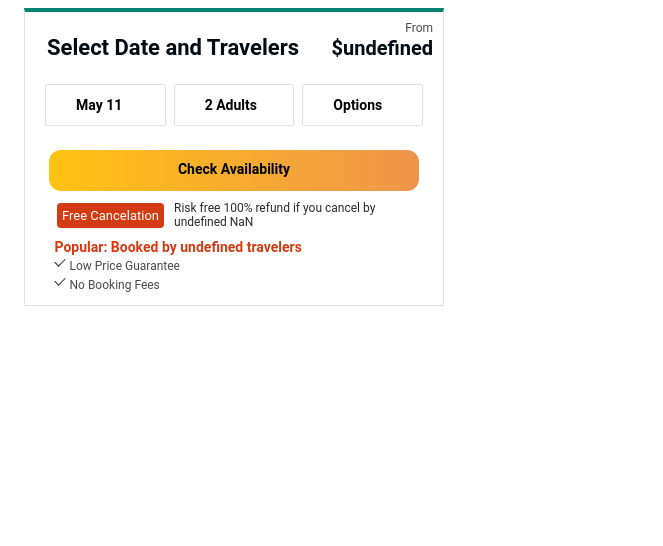
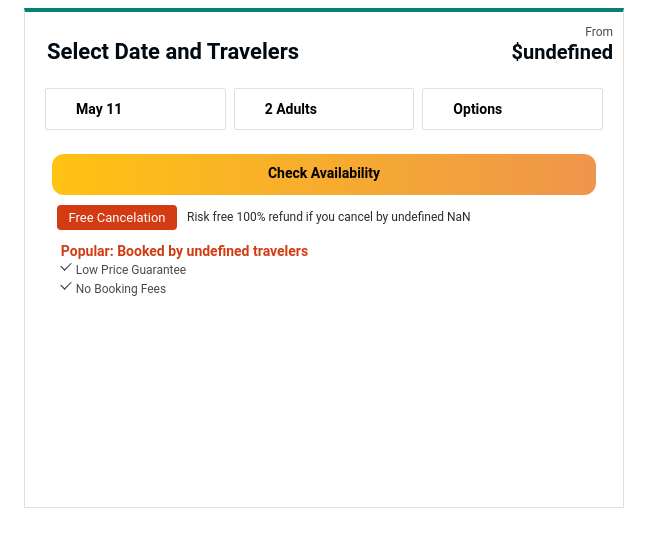
Before and after one commit to tinaxing14/BookTour, a React app: page / in a window 1280 px wide. Shown: the top 546 px of the page, without its empty margins (0-663 px from the left). Built offline with nearby package versions, Linux system fonts and the light colour scheme; no server answers; the HTML template or start-up script is replaced by a standard one.

Commit message:
change main component width and height

```diff
--- a/client/src/styles/App.css
+++ b/client/src/styles/App.css
@@ -21,8 +21,8 @@
   border: 1px solid #e0e0e0;
   border-top: 4px solid #078171;
   min-width: 420px;
-  width:30%;
-  min-height: 50%;
+  width:600px;
+  min-height: 500px;
   height: auto;
   background: #fff;
   box-sizing: border-box;
```
